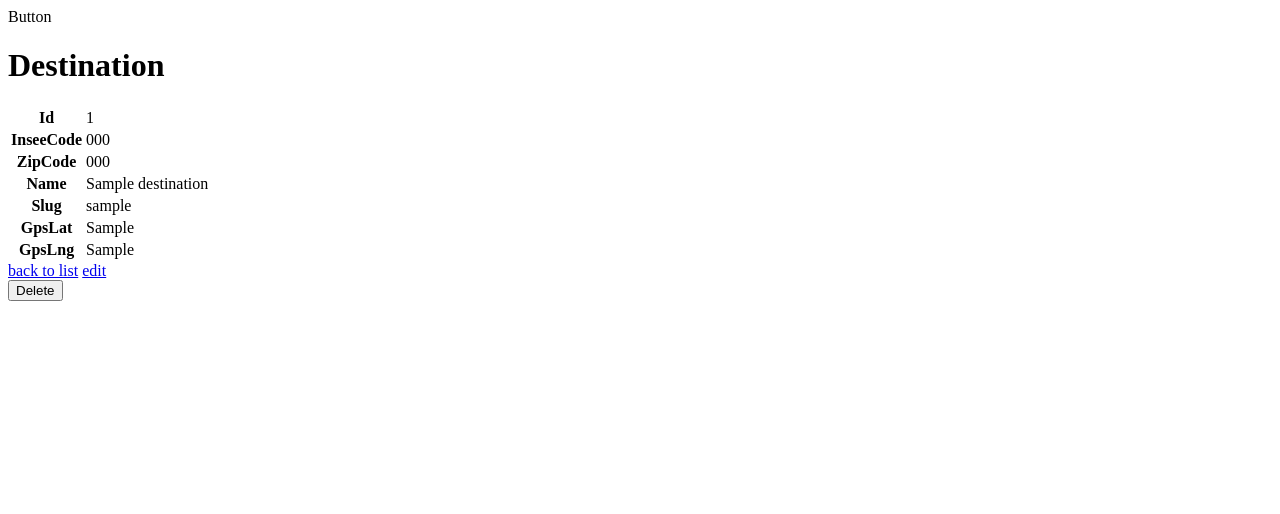
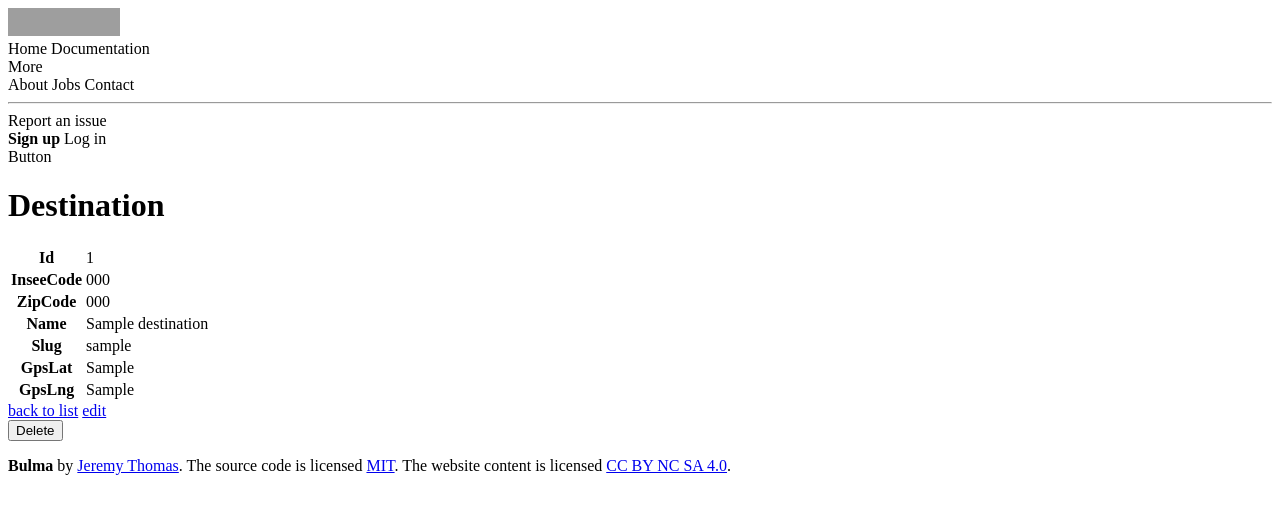
Before and after one commit to mbfcs2/ecussons, a Symfony app: template templates/destination/show.html.twig in a window 1280 px wide. Shown: the top 514 px of the page. Run offline with Twig, Linux system fonts and the light colour scheme; the template is opened without the code that fills it: most values are stand-ins (such as "Sample title", 1, 10 or a date in 2020); some libraries are stand-ins or nearby versions; grey boxes are pictures that could not be loaded.

Commit message:
Add navbar and footer

```diff
--- a/templates/base.html.twig
+++ b/templates/base.html.twig
@@ -10,6 +10,72 @@
 		{{ encore_entry_link_tags('app') }}
     </head>
     <body>
+
+
+	<nav class="navbar is-fixed-top" role="navigation" aria-label="main navigation">
+	  <div class="navbar-brand">
+		<a class="navbar-item" href="https://bulma.io">
+		  <img src="https://bulma.io/images/bulma-logo.png" width="112" height="28">
+		</a>
+
+		<a role="button" class="navbar-burger burger" aria-label="menu" aria-expanded="false" data-target="navbarBasicExample">
+		  <span aria-hidden="true"></span>
+		  <span aria-hidden="true"></span>
+		  <span aria-hidden="true"></span>
+		</a>
+	  </div>
+
+	  <div id="navbarBasicExample" class="navbar-menu">
+		<div class="navbar-start">
+		  <a class="navbar-item">
+			Home
+		  </a>
+
+		  <a class="navbar-item">
+			Documentation
+		  </a>
+
+		  <div class="navbar-item has-dropdown is-hoverable">
+			<a class="navbar-link">
+			  More
+			</a>
+
+			<div class="navbar-dropdown">
+			  <a class="navbar-item">
+				About
+			  </a>
+			  <a class="navbar-item">
+				Jobs
+			  </a>
+			  <a class="navbar-item">
+				Contact
+			  </a>
+			  <hr class="navbar-divider">
+			  <a class="navbar-item">
+				Report an issue
+			  </a>
+			</div>
+		  </div>
+		</div>
+
+		<div class="navbar-end">
+		  <div class="navbar-item">
+			<div class="buttons">
+			  <a class="button is-primary">
+				<strong>Sign up</strong>
+			  </a>
+			  <a class="button is-light">
+				Log in
+			  </a>
+			</div>
+		  </div>
+		</div>
+	  </div>
+	</nav>
+
+
+
+
 	{% if is_granted('IS_AUTHENTICATED_FULLY') %}
 		<p>Email: {{ app.user.email }}</p>
 	{% endif %}
@@ -18,6 +84,42 @@
   Button
 </a>
         {% block body %}{% endblock %}
+		<footer class="footer">
+		  <div class="content has-text-centered">
+			<p>
+			  <strong>Bulma</strong> by <a href="https://jgthms.com">Jeremy Thomas</a>. The source code is licensed
+			  <a href="http://opensource.org/licenses/mit-license.php">MIT</a>. The website content
+			  is licensed <a href="http://creativecommons.org/licenses/by-nc-sa/4.0/">CC BY NC SA 4.0</a>.
+			</p>
+		  </div>
+		</footer>
         {% block javascripts %}{% endblock %}
+		<script>
+		document.addEventListener('DOMContentLoaded', () => {
+
+		  // Get all "navbar-burger" elements
+		  const $navbarBurgers = Array.prototype.slice.call(document.querySelectorAll('.navbar-burger'), 0);
+
+		  // Check if there are any navbar burgers
+		  if ($navbarBurgers.length > 0) {
+
+			// Add a click event on each of them
+			$navbarBurgers.forEach( el => {
+			  el.addEventListener('click', () => {
+
+				// Get the target from the "data-target" attribute
+				const target = el.dataset.target;
+				const $target = document.getElementById(target);
+
+				// Toggle the "is-active" class on both the "navbar-burger" and the "navbar-menu"
+				el.classList.toggle('is-active');
+				$target.classList.toggle('is-active');
+
+			  });
+			});
+		  }
+
+		});
+		</script>
     </body>
 </html>
```
